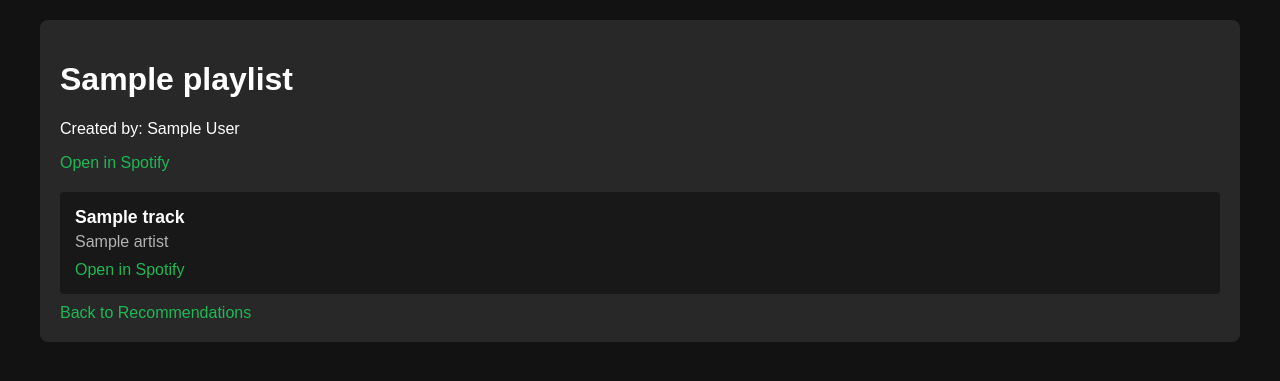
After one commit to tyler-awender/SpotifyRecommendationSite, a Flask app: template Flask/templates/playlist.html in a window 1280 px wide. The commit adds this page. Shown: the top 381 px of the page. Run offline with Flask 3, Linux system fonts and the light colour scheme; the template is opened without the code that fills it: most values are stand-ins (such as "Sample title", 1, 10 or a date in 2020).

Commit message:
create playlist based off of recommendations, implemented playlist creation html, added comments to main.py

```diff
--- a/Flask/main.py
+++ b/Flask/main.py
@@ -5,50 +5,57 @@ from spotipy.oauth2 import SpotifyOAuth
 from spotipy.cache_handler import FlaskSessionCacheHandler
 import random
 
+# initialize a Flask application
 app = Flask(__name__)
-app.config['SECRET_KEY'] = os.urandom(64)
+app.config['SECRET_KEY'] = os.urandom(64)   # set a secret key for session management
 
+# spotify API credentials
 client_id = 'f4968da54d444c79b4f9296ba647de85'
 client_secret = '755f3f594b074d1fb6a7cf8758fd0646'
-redirect_uri = 'http://localhost:5000/callback'
+redirect_uri = 'http://localhost:5000/callback' # redirect URI for Spotify OAuth
+
 # Updated scope to include necessary permissions
-scope = "playlist-read-private user-top-read user-library-read"
+scope = "playlist-read-private user-top-read user-library-read playlist-modify-public playlist-modify-private"
 
-cache_handler = FlaskSessionCacheHandler(session)
+# initialize Spotify OAuth and cache handler
+cache_handler = FlaskSessionCacheHandler(session) # use Flask session for cache handling
 sp_oauth = SpotifyOAuth(
     client_id=client_id,
     client_secret=client_secret,
     redirect_uri=redirect_uri,
     scope=scope,
     cache_handler=cache_handler,
-    show_dialog=True
+    show_dialog=True    # show dialog for user to re-authenticate if necessary
 )
+
+# initialize Spotify API client
 sp = Spotify(auth_manager=sp_oauth)
 
 def get_track_features(track_id):
     """Get audio features for a track"""
-    return sp.audio_features([track_id])[0]
+    return sp.audio_features([track_id])[0] # fetch audio features for the given track ID
 
 def get_recommendations(seed_tracks, limit=10):
     """Get recommendations based on seed tracks"""
     try:
         recommendations = sp.recommendations(
             seed_tracks=seed_tracks[:5],  # Spotify allows max 5 seed tracks
-            limit=limit,
-            min_popularity=20,
-            target_popularity=60
+            limit=limit,                  # Limit number of recommendations to specified value (10)
+            min_popularity=20,            # Set minimum popularity for recommended tracks
+            target_popularity=60          # Set target popularity for recommended tracks
         )
 
         # Enhance recommendations with additional track info
         enhanced_recommendations = []
         for track in recommendations['tracks']:
-            features = get_track_features(track['id'])
+            features = get_track_features(track['id'])  # get audio features for each recommended track
             enhanced_recommendations.append({
                 'name': track['name'],
                 'artists': [artist['name'] for artist in track['artists']],
                 'spotify_url': track['external_urls']['spotify'],
                 'preview_url': track['preview_url'],
                 'popularity': track['popularity'],
+                'uri': track['uri'],  # Include the track URI
                 'energy': features['energy'] if features else None,
                 'danceability': features['danceability'] if features else None,
                 'tempo': features['tempo'] if features else None
@@ -56,26 +63,29 @@ def get_recommendations(seed_tracks, limit=10):
 
         return enhanced_recommendations
     except Exception as e:
-        print(f"Error getting recommendations: {e}")
-        return []
+        print(f"Error getting recommendations: {e}")    # print any errors that occur
+        return []                                       # return empty list if errors occur
 
 @app.route("/")
 def home():
+    # redirect to Spotify authorization page if not authenticated
     if not sp_oauth.validate_token(cache_handler.get_cached_token()):
-        auth_url = sp_oauth.get_authorize_url()
-        return redirect(auth_url)
-    return redirect(url_for('recommendation_page'))
+        auth_url = sp_oauth.get_authorize_url() # generate authorization URL
+        return redirect(auth_url)               # redirect user to the authorization URL
+    return redirect(url_for('recommendation_page')) # redirect to the recommendation page
 
 @app.route('/callback')
 def callback():
-    sp_oauth.get_access_token(request.args['code'])
-    return redirect(url_for('recommendation_page'))
+    # handle the callback from Spotify authorization
+    sp_oauth.get_access_token(request.args['code']) # get access token from authorization code
+    return redirect(url_for('recommendation_page')) # redirect to recommendation page
 
 @app.route('/recommendation_page')
 def recommendation_page():
+    # redirect to Spotify authorization page if not authenticated
     if not sp_oauth.validate_token(cache_handler.get_cached_token()):
-        auth_url = sp_oauth.get_authorize_url()
-        return redirect(auth_url)
+        auth_url = sp_oauth.get_authorize_url() # generate authorization URL
+        return redirect(auth_url)               # redirect user to authorization URL
 
     # Get user's top tracks
     top_tracks = sp.current_user_top_tracks(limit=20, time_range='medium_term')
@@ -83,6 +93,7 @@ def recommendation_page():
     # Get user's playlists for the dropdown
     playlists = sp.current_user_playlists()
 
+    # render the recommendations page with top tracks and playlists
     return render_template(
         'recommendations.html',
         top_tracks=top_tracks['items'],
@@ -91,30 +102,73 @@ def recommendation_page():
 
 @app.route('/get_recommendations', methods=['POST'])
 def get_recommendations_route():
+    # redirect to Spotify authorization page
     if not sp_oauth.validate_token(cache_handler.get_cached_token()):
-        return jsonify({'error': 'Not authenticated'}), 401
+        return jsonify({'error': 'Not authenticated'}), 401 # return an error if not authenticated
 
-    source = request.form.get('source', 'top_tracks')
-    playlist_id = request.form.get('playlist_id')
+    # get source of seed tracks (top tracks or playlist)
+    source = request.form.get('source', 'top_tracks')   # default to 'top_tracks' if no source
+    playlist_id = request.form.get('playlist_id')       # get playlist ID from the form data
 
     try:
         if source == 'top_tracks':
+            # get user's top tracks as seed tracks
             top_tracks = sp.current_user_top_tracks(limit=20)
             seed_tracks = [track['id'] for track in random.sample(top_tracks['items'], min(5, len(top_tracks['items'])))]
         else:
+            # get tracks from the selected playlist as seed tracks
             playlist_tracks = sp.playlist_tracks(playlist_id)
             seed_tracks = [track['track']['id'] for track in random.sample(playlist_tracks['items'], min(5, len(playlist_tracks['items'])))]
 
+        # get recommendations based on seed tracks
         recommendations = get_recommendations(seed_tracks)
-        return jsonify({'recommendations': recommendations})
+
+        # Extract track IDs for easier use
+        track_uris = [track['uri'] for track in recommendations]
+
+        return jsonify({'recommendations': recommendations, 'track_uris': track_uris})    # return recommendations as JSON
 
     except Exception as e:
-        return jsonify({'error': str(e)}), 500
+        return jsonify({'error': str(e)}), 500  # return error if an exception occurs
+
+@app.route('/create_playlist', methods=['POST'])
+def create_playlist():
+    # redirect to Spotify authorization page
+    if not sp_oauth.validate_token(cache_handler.get_cached_token()):
+        return jsonify({'error': 'Not authenticated'}), 401 # return an error if not authenticated
+
+    # get name of newly created playlist from form data
+    playlist_name = request.form.get('playlist_name', 'Recommended Playlist')
+
+    # get recommended track uris from the form data
+    track_uris = request.form.getlist('track_uris[]')
+
+    # create new playlist for user
+    try:
+        # get id of user
+        user_id = sp.current_user()['id']
+        # create a new playlist usinpg user's id
+        playlist = sp.user_playlist_create(user_id, playlist_name, public=True)
+
+        if track_uris:
+            # add recommended tracks to new playlist
+            sp.playlist_add_items(playlist['id'], track_uris, position=None)
+
+        return render_template(
+            'playlist.html',
+            playlist = playlist,
+            tracks = sp.playlist_tracks(playlist['id'])['items']
+        )
+
+    except Exception as e:
+        return jsonify({'error': str(e)}), 500  # return error if an exception occurs
+
 
 @app.route('/logout')
 def logout():
-    session.clear()
-    return redirect(url_for('home'))
+    # clear session and redirect to home page
+    session.clear() # clear session data
+    return redirect(url_for('home'))    # redirect to home page
 
 if __name__ == "__main__":
-    app.run(debug=True)
+    app.run(debug=True) # run Flask app in debug mode
--- /dev/null
+++ b/Flask/templates/playlist.html
@@ -0,0 +1,70 @@
+<!DOCTYPE html>
+<html>
+<head>
+    <title>Your Playlist</title>
+    <style>
+        body {
+            font-family: Arial, sans-serif;
+            max-width: 1200px;
+            margin: 0 auto;
+            padding: 20px;
+            background-color: #121212;
+            color: #ffffff;
+        }
+        .container {
+            background-color: #282828;
+            padding: 20px;
+            border-radius: 8px;
+            margin-bottom: 20px;
+        }
+        .playlist {
+            margin-top: 20px;
+        }
+        .track-card {
+            background-color: #181818;
+            padding: 15px;
+            border-radius: 4px;
+            transition: background-color 0.3s;
+            margin-bottom: 10px;
+        }
+        .track-card:hover {
+            background-color: #282828;
+        }
+        .track-title {
+            font-size: 1.1em;
+            font-weight: bold;
+            margin-bottom: 5px;
+        }
+        .track-artists {
+            color: #b3b3b3;
+            margin-bottom: 10px;
+        }
+        a {
+            color: #1db954;
+            text-decoration: none;
+        }
+        a:hover {
+            color: #1ed760;
+        }
+    </style>
+</head>
+<body>
+    <div class="container">
+        <h1>{{ playlist.name }}</h1>
+        <p>Created by: {{ playlist.owner.display_name }}</p>
+        <p><a href="{{ playlist.external_urls.spotify }}" target="_blank">Open in Spotify</a></p>
+
+        <div class="playlist">
+            {% for item in tracks %}
+            <div class="track-card">
+                <div class="track-title">{{ item.track.name }}</div>
+                <div class="track-artists">{{ item.track.artists[0].name }}</div>
+                <a href="{{ item.track.external_urls.spotify }}" target="_blank">Open in Spotify</a>
+            </div>
+            {% endfor %}
+        </div>
+
+        <a href="{{ url_for('recommendation_page') }}">Back to Recommendations</a>
+    </div>
+</body>
+</html>
```
Also changed, not shown: Flask/templates/recommendations.html (+20 -0 lines).
